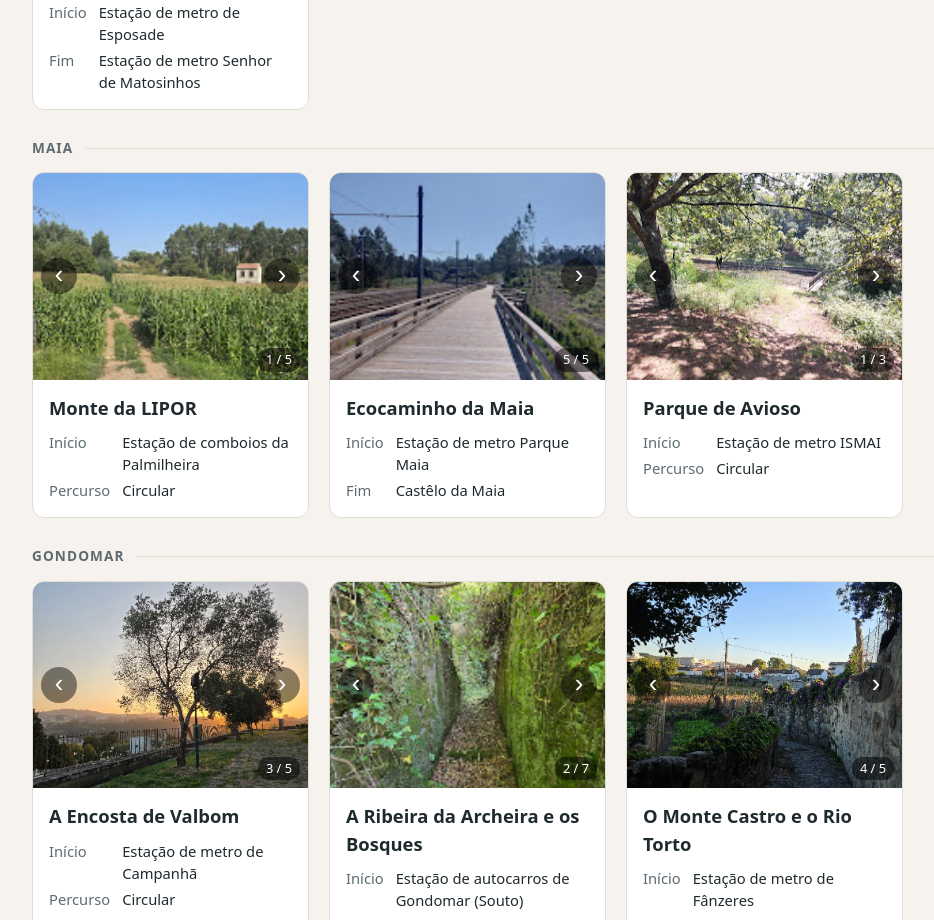
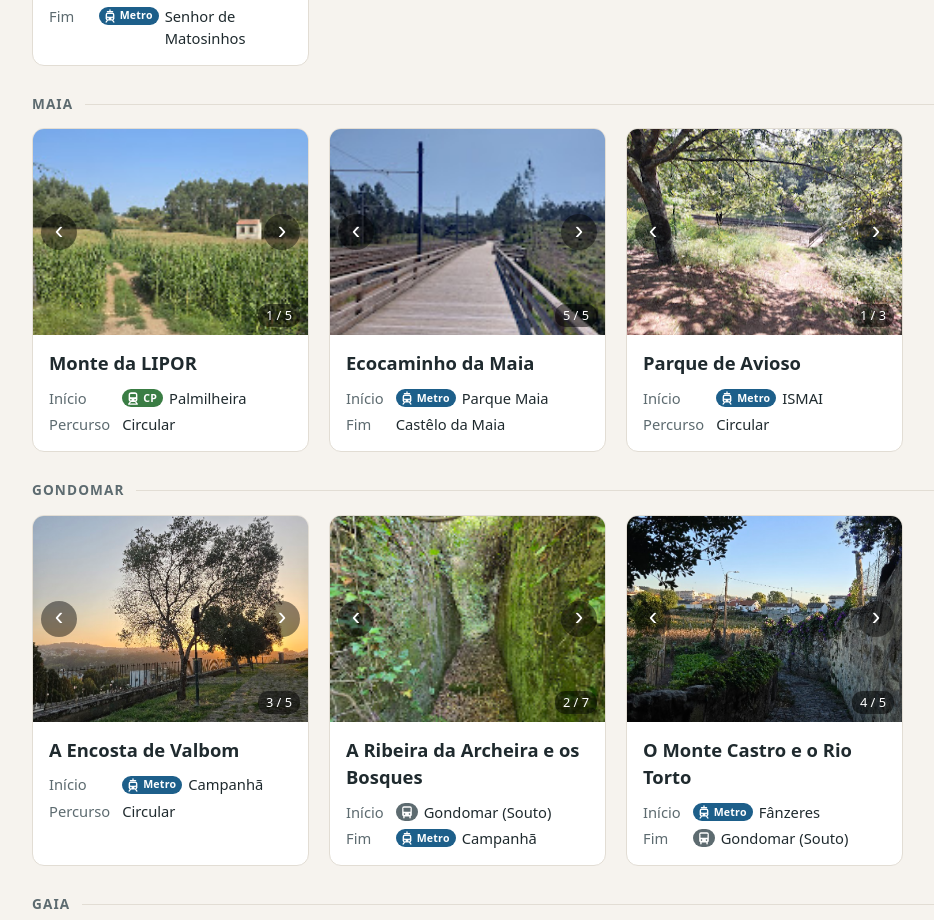
Before and after one commit to Eldsewhere/mauscaminhos, a React (Vite) app: page / in a window 1280 px wide. Shown: the part 1880-2800 px from the top of the page, without its empty margins (24-958 px from the left). Built offline with nearby package versions, Linux system fonts and the light colour scheme.

Commit message:
add transport icons

```diff
--- a/src/App.css
+++ b/src/App.css
@@ -125,6 +125,9 @@ h2 {
 }
 
 .pin-popup-start {
+  display: flex;
+  align-items: center;
+  gap: 4px;
   color: #5d6b70;
   margin-bottom: 2px;
 }
@@ -356,6 +359,9 @@ h2 {
 }
 
 .trail-body dd {
+  display: flex;
+  align-items: flex-start;
+  gap: 6px;
   margin: 0;
 }
 
@@ -388,3 +394,39 @@ h2 {
   height: 1px;
   background: var(--border);
 }
+
+/* Operator badge before a start or end point (Metro, CP, STCP, UNIR). */
+.transport-badge {
+  display: inline-flex;
+  align-items: center;
+  flex: none;
+  gap: 3px;
+  padding: 2px 6px 2px 4px;
+  border-radius: 999px;
+  font-size: 0.72em;
+  font-weight: 700;
+  line-height: 1;
+  letter-spacing: 0.02em;
+  color: #fff;
+}
+
+.transport-badge svg {
+  flex: none;
+  color: #fff;
+}
+
+.transport-badge svg [fill='var(--surface)'] {
+  fill: var(--badge-bg);
+}
+
+.transport-metro { --badge-bg: #1d5f8a; background: var(--badge-bg); }
+.transport-cp { --badge-bg: #3a7d44; background: var(--badge-bg); }
+.transport-stcp { --badge-bg: #b23a3a; background: var(--badge-bg); }
+.transport-unir { --badge-bg: #6b4fa0; background: var(--badge-bg); }
+.transport-bus { --badge-bg: #5d6b70; background: var(--badge-bg); padding-right: 4px; }
+
+/* In a card, centre the badge on the first line of text, so it stays put when a name wraps. */
+.trail-body dd .transport-badge {
+  height: 18px;
+  margin-top: calc((1.5 * 0.92rem - 18px) / 2);
+}
--- a/src/components/TrailCard.tsx
+++ b/src/components/TrailCard.tsx
@@ -2,7 +2,9 @@ import { useState } from 'react';
 import { photosFor } from '../data/photos';
 import { PhotoViewer } from './PhotoViewer';
 import { trailText, type Trail } from '../data/trails';
+import { operatorOf } from '../data/transport';
 import { useLang } from '../i18n/context';
+import { TransportBadge } from './TransportBadge';
 
 const SHOW_LANDMARKS = false;
 
@@ -64,7 +66,10 @@ export function TrailCard({ trail, selected, onSelect }: Props) {
           <h4>{text.name}</h4>
           <dl>
             <dt>{t.start}</dt>
-            <dd>{text.start ?? '—'}</dd>
+            <dd>
+              <TransportBadge operator={operatorOf(trail.start)} />
+              {text.start ?? '—'}
+            </dd>
             {trail.circular ? (
               <>
                 <dt>{t.route}</dt>
@@ -73,7 +78,10 @@ export function TrailCard({ trail, selected, onSelect }: Props) {
             ) : (
               <>
                 <dt>{t.end}</dt>
-                <dd>{text.end ?? '—'}</dd>
+                <dd>
+                  <TransportBadge operator={operatorOf(trail.end)} />
+                  {text.end ?? '—'}
+                </dd>
               </>
             )}
             {/* Landmarks are hidden for now; set SHOW_LANDMARKS to true to bring them back. */}
--- a/src/components/TrailMap.tsx
+++ b/src/components/TrailMap.tsx
@@ -6,7 +6,9 @@ import markerIcon from 'leaflet/dist/images/marker-icon.png';
 import markerIcon2x from 'leaflet/dist/images/marker-icon-2x.png';
 import markerShadow from 'leaflet/dist/images/marker-shadow.png';
 import { sectionText, sections, trailText, type SectionId, type Trail } from '../data/trails';
+import { operatorOf } from '../data/transport';
 import { useLang } from '../i18n/context';
+import { TransportBadge } from './TransportBadge';
 
 const pinIcon = L.icon({
   iconUrl: markerIcon,
@@ -131,7 +133,8 @@ export function TrailMap({ trails, selectedId, onSelect }: Props) {
             <div className="pin-popup">
               {pin.trails[0].start && (
                 <div className="pin-popup-start">
-                  {t.start}: {trailText(pin.trails[0], lang).start}
+                  {t.start}: <TransportBadge operator={operatorOf(pin.trails[0].start)} />
+                  {trailText(pin.trails[0], lang).start}
                 </div>
               )}
               {pin.trails[0].section && (
--- /dev/null
+++ b/src/components/TransportBadge.tsx
@@ -0,0 +1,55 @@
+import type { ReactNode } from 'react';
+import type { Operator } from '../data/transport';
+
+// Plain pictograms. To use an operator's official logo instead, put the image in src/assets/
+// and swap its icon below for <img src={...} alt="" />.
+const metro = (
+  <svg viewBox="0 0 16 16" width="14" height="14" aria-hidden="true">
+    <path d="M8 1v2M5 3h6" stroke="currentColor" strokeWidth="1.4" strokeLinecap="round" fill="none" />
+    <rect x="3" y="4" width="10" height="9" rx="2.5" fill="currentColor" />
+    <rect x="4.6" y="5.6" width="6.8" height="3.2" rx="0.8" fill="var(--surface)" />
+    <circle cx="5.6" cy="11" r="0.9" fill="var(--surface)" />
+    <circle cx="10.4" cy="11" r="0.9" fill="var(--surface)" />
+    <path d="M5 13l-1.5 2M11 13l1.5 2" stroke="currentColor" strokeWidth="1.4" strokeLinecap="round" />
+  </svg>
+);
+
+const train = (
+  <svg viewBox="0 0 16 16" width="14" height="14" aria-hidden="true">
+    <rect x="3" y="1.5" width="10" height="11" rx="3" fill="currentColor" />
+    <rect x="4.6" y="3.4" width="6.8" height="3.6" rx="0.8" fill="var(--surface)" />
+    <circle cx="5.6" cy="10" r="0.9" fill="var(--surface)" />
+    <circle cx="10.4" cy="10" r="0.9" fill="var(--surface)" />
+    <path d="M5 12.5L3 15M11 12.5l2 2.5M4 15h8" stroke="currentColor" strokeWidth="1.4" strokeLinecap="round" />
+  </svg>
+);
+
+const bus = (
+  <svg viewBox="0 0 16 16" width="14" height="14" aria-hidden="true">
+    <rect x="2.5" y="1.5" width="11" height="11.5" rx="2" fill="currentColor" />
+    <rect x="4" y="3.2" width="8" height="4.6" rx="0.6" fill="var(--surface)" />
+    <circle cx="5.2" cy="10.4" r="0.9" fill="var(--surface)" />
+    <circle cx="10.8" cy="10.4" r="0.9" fill="var(--surface)" />
+    <path d="M4.5 13v1.5M11.5 13v1.5" stroke="currentColor" strokeWidth="1.6" strokeLinecap="round" />
+  </svg>
+);
+
+const badges: Record<Operator, { icon: ReactNode; label?: string; name: string }> = {
+  metro: { icon: metro, label: 'Metro', name: 'Metro do Porto' },
+  cp: { icon: train, label: 'CP', name: 'CP – Comboios de Portugal' },
+  stcp: { icon: bus, label: 'STCP', name: 'STCP' },
+  unir: { icon: bus, label: 'UNIR', name: 'UNIR' },
+  bus: { icon: bus, name: 'Bus' },
+};
+
+/** A small operator badge shown before a start or end point. */
+export function TransportBadge({ operator }: { operator: Operator | undefined }) {
+  if (!operator) return null;
+  const b = badges[operator];
+  return (
+    <span className={`transport-badge transport-${operator}`} title={b.name}>
+      {b.icon}
+      {b.label && <span className="transport-label">{b.label}</span>}
+    </span>
+  );
+}
--- a/src/data/trails.ts
+++ b/src/data/trails.ts
@@ -1,3 +1,4 @@
+import { operatorOf, stopName } from './transport';
 import type { Lang } from '../i18n/strings';
 
 /** The page sections, in the order they appear: heading, the line under it (each in English and Portuguese), and map pin colour. */
@@ -452,40 +453,18 @@ const allTrails: Trail[] = [
 /** What the page and map show: every trail not marked hidden. */
 export const trails = allTrails.filter((t) => !t.hidden);
 
-/** Portuguese for every start and end above. A place missing here shows in English. */
+/** Portuguese for starts and ends that aren't stops (stops show their bare name next to a badge). A place missing here shows in English. */
 const placesPt: Record<string, string> = {
-  'Boavista metro station': 'Estação de metro da Boavista',
-  'Campanhã metro station': 'Estação de metro de Campanhã',
-  'Carolina Michaëlis metro station': 'Estação de metro Carolina Michaëlis',
-  'Cete train station': 'Estação de comboios de Cete',
-  'D. João II metro station': 'Estação de metro D. João II',
   'Douro River': 'Rio Douro',
-  'Esmoriz train station': 'Estação de comboios de Esmoriz',
-  'Esposade metro station': 'Estação de metro de Esposade',
-  'Estádio do Dragão metro station': 'Estação de metro Estádio do Dragão',
-  'Fânzeres metro station': 'Estação de metro de Fânzeres',
-  'Gondomar (Souto) bus station': 'Estação de autocarros de Gondomar (Souto)',
-  'ISMAI metro station': 'Estação de metro ISMAI',
-  'Jardim do Morro metro station': 'Estação de metro Jardim do Morro',
-  'Manuel Leão metro station': 'Estação de metro Manuel Leão',
-  'Mercado (Matosinhos) metro station': 'Estação de metro Mercado (Matosinhos)',
-  'Palmilheira train station': 'Estação de comboios da Palmilheira',
-  'Parque Maia metro station': 'Estação de metro Parque Maia',
-  'Praça do Império metrobus station': 'Paragem de metrobus Praça do Império',
-  'Santo Ovídio metro station': 'Estação de metro Santo Ovídio',
-  'Senhor de Matosinhos metro station': 'Estação de metro Senhor de Matosinhos',
-  'Trindade metro station': 'Estação de metro da Trindade',
-  'Trofa train station': 'Estação de comboios da Trofa',
-  'UNIR bus (Monte Xisto)': 'Autocarro UNIR (Monte Xisto)',
-  'UNIR bus (N1)': 'Autocarro UNIR (N1)',
-  'UNIR bus (N326)': 'Autocarro UNIR (N326)',
-  'UNIR bus (Ribeira, Foz do Sousa)': 'Autocarro UNIR (Ribeira, Foz do Sousa)',
-  'Valongo train station': 'Estação de comboios de Valongo',
 };
 
 /** A trail's name, start and end in the given language. */
 export function trailText(trail: Trail, lang: Lang) {
-  const place = (s?: string) => (s && lang === 'pt' ? (placesPt[s] ?? s) : s);
+  const place = (s?: string) => {
+    if (!s) return s;
+    if (operatorOf(s)) return stopName(s);
+    return lang === 'pt' ? (placesPt[s] ?? s) : s;
+  };
   return {
     name: lang === 'pt' ? (trail.namePt ?? trail.name) : trail.name,
     start: place(trail.start),
--- /dev/null
+++ b/src/data/transport.ts
@@ -0,0 +1,23 @@
+export type Operator = 'metro' | 'cp' | 'stcp' | 'unir' | 'bus';
+
+/** Which operator serves a start or end point, worked out from its (English) wording. undefined: not a stop. */
+export function operatorOf(place: string | undefined): Operator | undefined {
+  if (!place) return undefined;
+  if (/\bmetro(bus)? station\b/i.test(place)) return 'metro';
+  if (/\btrain station\b/i.test(place)) return 'cp';
+  if (/^STCP\b/.test(place)) return 'stcp';
+  if (/^UNIR\b/.test(place)) return 'unir';
+  if (/\bbus station\b/i.test(place)) return 'bus';
+  return undefined;
+}
+
+/** A stop's bare name, with the transport words left out because the badge already says them:
+ *  "Campanhã metro station" → "Campanhã", "UNIR bus (N1)" → "N1", "STCP 7" → "7". */
+export function stopName(place: string): string {
+  const bare = place
+    .replace(/\s+(metro|metrobus|train|bus) station$/i, '')
+    .replace(/^(STCP|UNIR)(\s+bus)?\s*/, '')
+    .trim();
+  const inBrackets = bare.match(/^\((.*)\)$/);
+  return inBrackets ? inBrackets[1] : bare || place;
+}
```
